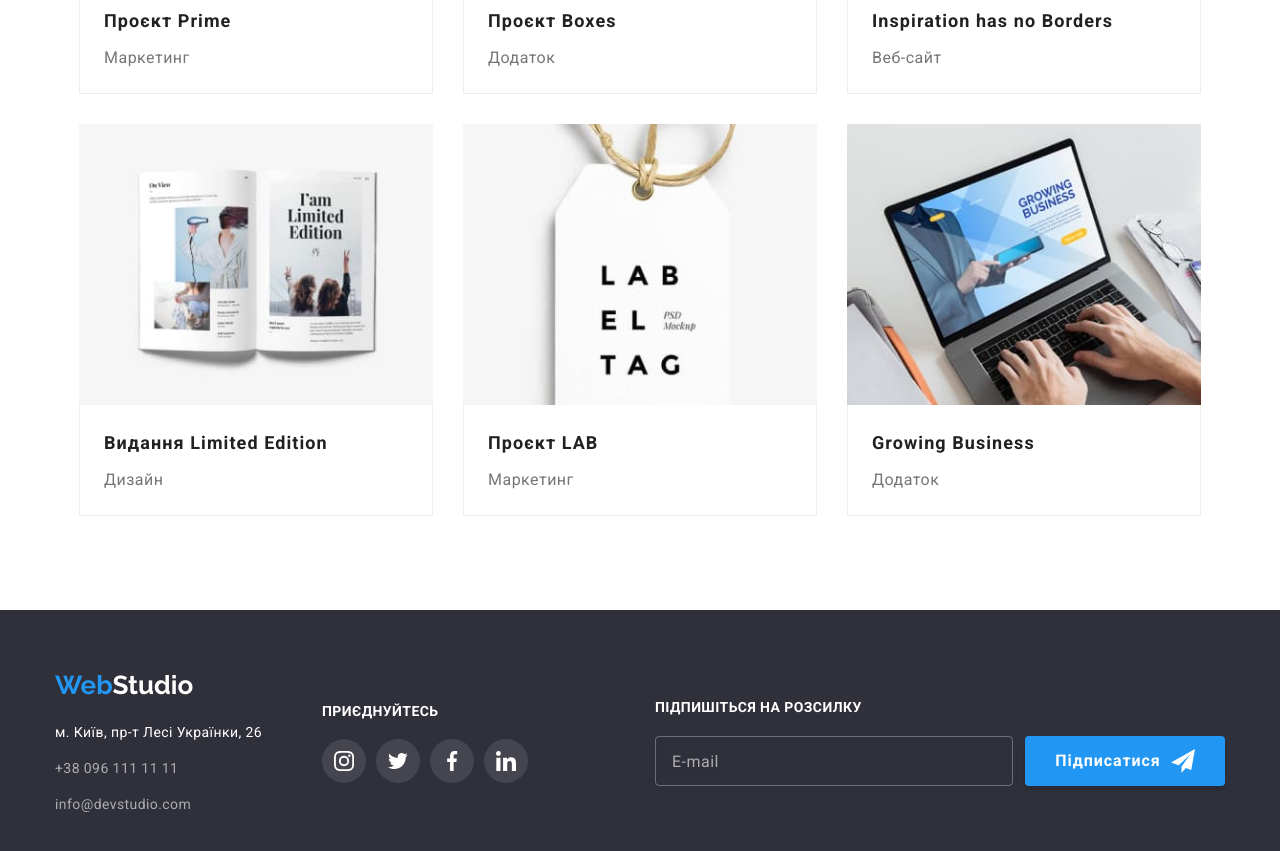
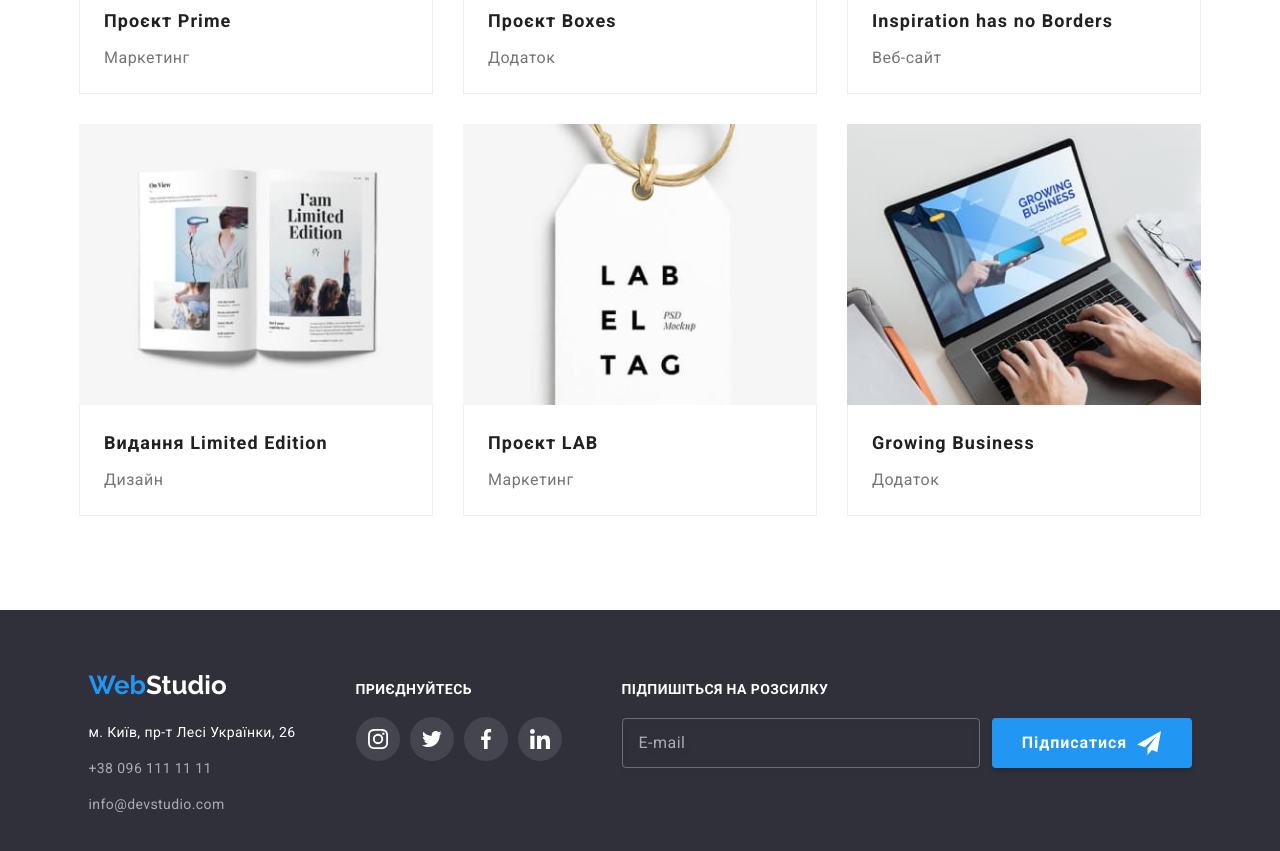
Before and after one commit to E-Khartaniuk/Web-Studio, a plain HTML site: page portfolio.html in a window 1280 px wide. Shown: the part 1020-1871 px from the top of the page. Drawn offline with nearby package versions, Linux system fonts and the light colour scheme.

Commit message:
hw8 footer

```diff
--- a/SASS/Layouts/_footer.scss
+++ b/SASS/Layouts/_footer.scss
@@ -19,8 +19,8 @@
 
 .footer__flex {
     display: flex;
-
-    align-items: center;
+    justify-content: center;
+    align-items: baseline;
 
     gap: 60px;
 
@@ -29,6 +29,46 @@
             flex-direction: column;
             align-items: center;
 
+        }
+}
+
+.footer__container {
+@media screen and (min-width: 768px) {
+        display: flex;
+        flex-direction: row;
+        align-items: baseline;
+    }
+}
+
+.footer__contact-wrap {
+    display: flex;
+        flex-direction: column;
+        align-items: center;
+
+@media screen and (min-width: 768px) and (max-width: 1199px) {
+        margin-right: 165px;
+    }
+
+
+
+
+@media screen and (max-width: 767px) {
+        margin-bottom: 60px;;
+    }
+
+        @media screen and (min-width: 1200px) {
+                display: block;
+                    margin-right: 60px;
+            }
+}
+
+.footer__soc-wrap {
+        display: flex;
+        flex-direction: column;
+        align-items: center;
+
+        @media screen and (min-width: 1200px) {
+            display: block;
         }
 }
 
@@ -53,14 +93,14 @@
             align-items: center;
 }
 
-.footer__logo-container {
-        @media screen and (max-width: 1199px) {
-                display: flex;
-                flex-direction: column;
-                align-items: center;
+// .footer__logo-container {
+//         @media screen and (max-width: 1199px) {
+//                 display: flex;
+//                 flex-direction: column;
+//                 align-items: center;
 
-            }
-}
+//             }
+// }
 
 .footer__address, .footer__contacts {
     font-style: normal;
@@ -162,7 +202,7 @@ margin-bottom: 12px;
 
 .footer__form-wrap {
     position: relative;
-    margin-left: auto;
+    // margin-left: auto;
 
     @media screen and (max-width: 1199px) {
             display: flex;
@@ -212,6 +252,10 @@ margin-bottom: 12px;
             margin-bottom: 20px;
         width: 290px;
         padding-left: 0px;
+}
+
+@media screen and (min-width: 768px) and (max-width: 1199px) {
+    width: 450px;
 }
 
     @media screen and (max-width: 1199px) {
--- a/portfolio.html
+++ b/portfolio.html
@@ -426,10 +426,14 @@
 
     <footer class="footer">
       <div class="container footer__flex">
-        <div>
+
+
+          <div class="footer__container">
+            <div class="footer__contact-wrap">
               <a href="index.html" class="footer__logo"
                 ><span class="footer__logo-color">Web</span>Studio</a
               >
+
               <address>
                 <ul class="footer__contact-list">
                   <li class="footer__list-item">
@@ -453,7 +457,7 @@
               </address>
             </div>
 
-        <div class="footer__soc-links">
+            <div class="footer__soc-wrap">
               <h3 class="footer__soc-title">приєднуйтесь</h3>
               <ul class="footer__links-list">
                 <li class="footer__soc-list-item">
@@ -487,6 +491,8 @@
                 </li>
               </ul>
             </div>
+          </div>
+
 
         <div class="footer__form-wrap">
           <form class="footer__form"></form>
```
Also changed, not shown: CSS/main.css, CSS/main.min.css, 2 other files. Lines whose indentation alone changed are shown as unchanged.
